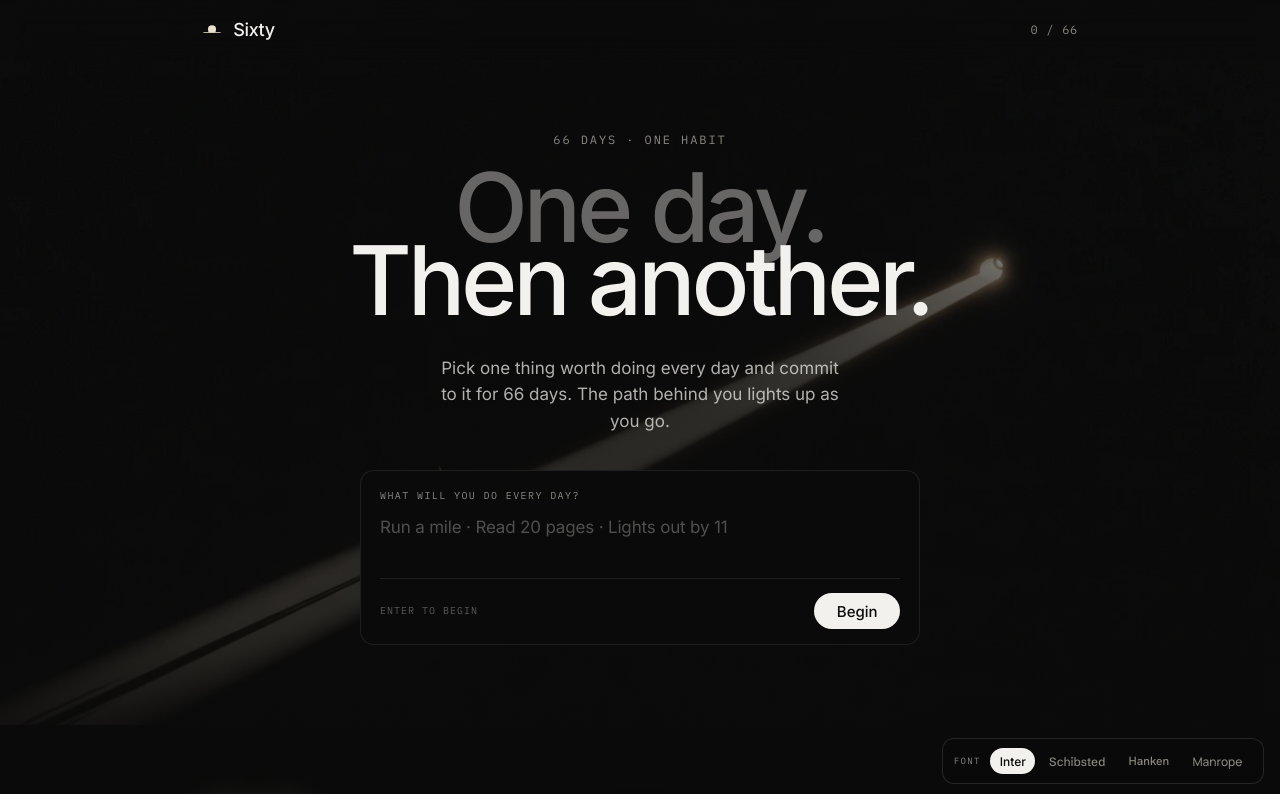
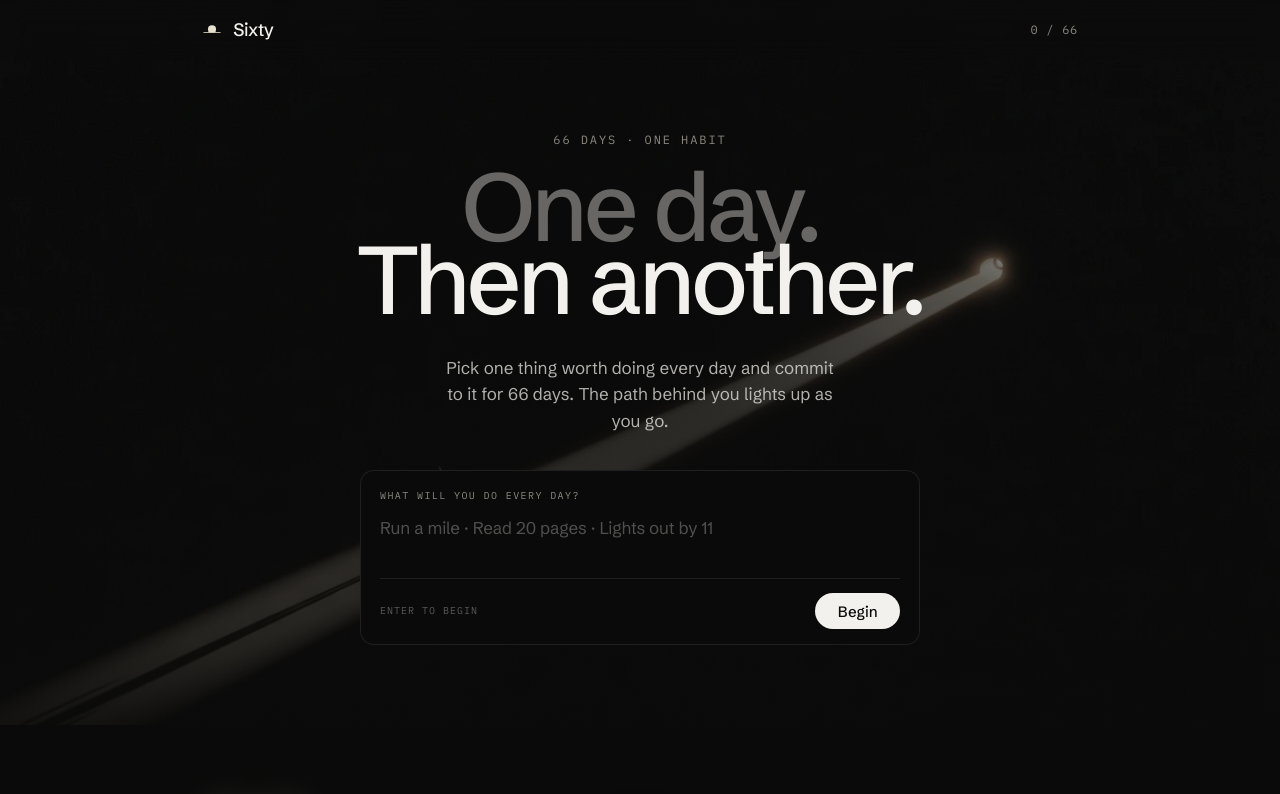
Before and after one commit to ansinko/habit-master, a plain HTML site: page index.html in a window 1280 px wide. Shown: the top 794 px of the page. Drawn offline with Linux system fonts and the light colour scheme.

Commit message:
design: Schibsted Grotesk ako font stránky, prepínač odstránený

```diff
--- a/app.js
+++ b/app.js
@@ -660,47 +660,9 @@
     }, full ? 2000 : 1150);
   }
 
-  /* ---------- font picker (temporary, for choosing the display face) ---------- */
-
-  function buildFontPicker() {
-    var FONTS = [
-      { key: 'Inter', label: 'Inter' },
-      { key: 'Schibsted Grotesk', label: 'Schibsted' },
-      { key: 'Hanken Grotesk', label: 'Hanken' },
-      { key: 'Manrope', label: 'Manrope' }
-    ];
-    var wrap = $('fontBtns');
-    if (!wrap) return;
-    var saved = '';
-    try { saved = localStorage.getItem('sixty:font') || ''; } catch (e) {}
-
-    function apply(key) {
-      document.documentElement.style.setProperty('--display-font', "'" + key + "'");
-      try { localStorage.setItem('sixty:font', key); } catch (e) {}
-      Array.prototype.forEach.call(wrap.children, function (b) {
-        var active = b.dataset.font === key;
-        b.style.background = active ? '#F3F1ED' : 'transparent';
-        b.style.color = active ? '#0A0A0A' : '#8B8880';
-      });
-    }
-
-    FONTS.forEach(function (f) {
-      var b = document.createElement('button');
-      b.type = 'button';
-      b.dataset.font = f.key;
-      b.textContent = f.label;
-      b.setAttribute('style', "font-family:'" + f.key + "',sans-serif;font-size:.75rem;font-weight:500;padding:.3rem .6rem;border-radius:999px;border:0;cursor:pointer;background:transparent;color:#8B8880;transition:background 160ms cubic-bezier(.32,.72,0,1),color 160ms cubic-bezier(.32,.72,0,1)");
-      b.addEventListener('click', function () { apply(f.key); });
-      wrap.appendChild(b);
-    });
-
-    apply(saved && FONTS.some(function (f) { return f.key === saved; }) ? saved : 'Inter');
-  }
-
   load();
   buildPaths();
   buildGrid();
   render();
   startIntro();
-  buildFontPicker();
 })();
--- a/index.html
+++ b/index.html
@@ -7,12 +7,11 @@
 <meta name="description" content="Pick one thing worth doing every day. Mark each one — the path lights up behind you.">
 <link rel="preconnect" href="https://fonts.googleapis.com">
 <link rel="preconnect" href="https://fonts.gstatic.com" crossorigin>
-<link href="https://fonts.googleapis.com/css2?family=Inter:wght@300;400;500;600&family=IBM+Plex+Mono:wght@400;500&family=Schibsted+Grotesk:wght@400;500;600;700&family=Hanken+Grotesk:wght@300;400;500;600;700&family=Manrope:wght@300;400;500;600;700&display=swap" rel="stylesheet">
+<link href="https://fonts.googleapis.com/css2?family=Schibsted+Grotesk:wght@400;500;600;700&family=IBM+Plex+Mono:wght@400;500&display=swap" rel="stylesheet">
 <style>
 *{box-sizing:border-box;margin:0;padding:0}
 html{-webkit-font-smoothing:antialiased;scroll-behavior:smooth}
-:root{--display-font:'Inter'}
-body{background:#0A0A0A;color:#F3F1ED;font-family:'Inter',system-ui,-apple-system,sans-serif;line-height:1.55}
+body{background:#0A0A0A;color:#F3F1ED;font-family:'Schibsted Grotesk',system-ui,-apple-system,sans-serif;line-height:1.55}
 a{color:#E8E0CE;text-decoration:none}
 a:hover{color:#F3F1ED}
 input::placeholder,textarea::placeholder{color:rgba(243,241,237,.30)}
@@ -110,7 +109,7 @@ body:not(.intro) .hero-pane.is-entering{animation:quietIn 440ms var(--ease) both
         <div id="milestone" hidden style="font-family:'IBM Plex Mono',ui-monospace,monospace;font-size:.75rem;letter-spacing:.14em;text-transform:uppercase;color:#E8E0CE;margin-bottom:1rem;animation:haloIn 2.6s ease both"></div>
 
         <div id="eyebrow" style="font-family:'IBM Plex Mono',ui-monospace,monospace;font-size:.75rem;letter-spacing:.16em;text-transform:uppercase;color:#8B8880"></div>
-        <h1 style="font-family:var(--display-font),system-ui,sans-serif;line-height:.88;letter-spacing:-.045em;font-weight:500;font-size:clamp(3rem,8.2vw,6rem);margin-top:1rem">
+        <h1 style="font-family:'Schibsted Grotesk',system-ui,sans-serif;line-height:.88;letter-spacing:-.045em;font-weight:500;font-size:clamp(3rem,8.2vw,6rem);margin-top:1rem">
           <span id="line1" style="display:block;color:rgba(243,241,237,.4)">One day.</span>
           <span id="line2" style="display:block;color:#F3F1ED;margin-top:-.12em">Then another.</span>
         </h1>
@@ -118,7 +117,7 @@ body:not(.intro) .hero-pane.is-entering{animation:quietIn 440ms var(--ease) both
         <div id="committed" class="hero-pane" hidden>
           <div style="margin-top:2.25rem;display:flex;flex-direction:column;align-items:center;gap:.6rem">
             <div style="display:inline-block;max-width:100%">
-              <span id="habitText" style="font-family:var(--display-font),system-ui,sans-serif;font-size:clamp(1.875rem,4.8vw,3rem);font-weight:600;color:#F0E5C9;letter-spacing:-.03em;line-height:1.1;text-wrap:balance;text-shadow:0 0 30px rgba(232,224,206,.40),0 0 80px rgba(232,224,206,.16)"></span>
+              <span id="habitText" style="font-family:'Schibsted Grotesk',system-ui,sans-serif;font-size:clamp(1.875rem,4.8vw,3rem);font-weight:600;color:#F0E5C9;letter-spacing:-.03em;line-height:1.1;text-wrap:balance;text-shadow:0 0 30px rgba(232,224,206,.40),0 0 80px rgba(232,224,206,.16)"></span>
               <div aria-hidden="true" style="position:relative;height:2px;background:rgba(243,241,237,.10);margin-top:.8rem;border-radius:1px">
                 <div id="habitPathFill" style="position:absolute;top:0;bottom:0;left:0;width:0%;border-radius:1px;background:linear-gradient(90deg,rgba(232,224,206,.36),#E8E0CE);box-shadow:0 0 12px 1px rgba(232,224,206,.42);transition:width 520ms cubic-bezier(.32,.72,0,1)"></div>
               </div>
@@ -127,8 +126,8 @@ body:not(.intro) .hero-pane.is-entering{animation:quietIn 440ms var(--ease) both
           </div>
           <p id="subCommitted" style="color:rgba(243,241,237,.72);font-size:1.0625rem;margin:1rem auto 0;max-width:34ch;text-wrap:pretty"></p>
           <div style="display:flex;gap:.75rem;flex-wrap:wrap;justify-content:center;margin-top:2rem">
-            <button id="btnMark" class="btn-primary" style="font-family:'Inter',sans-serif;font-size:.9375rem;font-weight:500;padding:.6rem 1.25rem;border-radius:999px;border:0;cursor:pointer;background:#F3F1ED;color:#0A0A0A;transition:background 160ms cubic-bezier(.32,.72,0,1),opacity 160ms cubic-bezier(.32,.72,0,1)"></button>
-            <button id="btnPlan" class="btn-ghost" style="font-family:'Inter',sans-serif;font-size:.9375rem;font-weight:500;padding:.6rem 1.25rem;border-radius:999px;border:0;cursor:pointer;background:transparent;color:#F3F1ED;box-shadow:inset 0 0 0 1px rgba(243,241,237,.22);transition:background 160ms cubic-bezier(.32,.72,0,1)"></button>
+            <button id="btnMark" class="btn-primary" style="font-family:'Schibsted Grotesk',sans-serif;font-size:.9375rem;font-weight:500;padding:.6rem 1.25rem;border-radius:999px;border:0;cursor:pointer;background:#F3F1ED;color:#0A0A0A;transition:background 160ms cubic-bezier(.32,.72,0,1),opacity 160ms cubic-bezier(.32,.72,0,1)"></button>
+            <button id="btnPlan" class="btn-ghost" style="font-family:'Schibsted Grotesk',sans-serif;font-size:.9375rem;font-weight:500;padding:.6rem 1.25rem;border-radius:999px;border:0;cursor:pointer;background:transparent;color:#F3F1ED;box-shadow:inset 0 0 0 1px rgba(243,241,237,.22);transition:background 160ms cubic-bezier(.32,.72,0,1)"></button>
           </div>
         </div>
 
@@ -136,10 +135,10 @@ body:not(.intro) .hero-pane.is-entering{animation:quietIn 440ms var(--ease) both
           <p id="subOnboard" style="color:rgba(243,241,237,.72);font-size:1.0625rem;margin:2rem auto 0;max-width:38ch;text-wrap:pretty"></p>
           <div style="max-width:560px;margin:2.25rem auto 0;text-align:left;background:#0A0A0A;border-radius:14px;box-shadow:inset 0 0 0 1px rgba(243,241,237,.09);padding:1.125rem 1.25rem 1rem">
             <div id="composerLabel" style="font-family:'IBM Plex Mono',ui-monospace,monospace;font-size:.625rem;letter-spacing:.14em;text-transform:uppercase;color:#8B8880;margin-bottom:.75rem"></div>
-            <textarea id="habitInput" rows="2" placeholder="Run a mile · Read 20 pages · Lights out by 11" aria-label="Your daily habit" style="width:100%;min-height:3.4rem;background:transparent;border:0;outline:none;resize:none;color:#F3F1ED;font-family:'Inter',sans-serif;font-size:1.0625rem;line-height:1.5;letter-spacing:-.01em;display:block"></textarea>
+            <textarea id="habitInput" rows="2" placeholder="Run a mile · Read 20 pages · Lights out by 11" aria-label="Your daily habit" style="width:100%;min-height:3.4rem;background:transparent;border:0;outline:none;resize:none;color:#F3F1ED;font-family:'Schibsted Grotesk',sans-serif;font-size:1.0625rem;line-height:1.5;letter-spacing:-.01em;display:block"></textarea>
             <div style="display:flex;align-items:center;justify-content:space-between;gap:1rem;margin-top:.5rem;padding-top:.875rem;border-top:1px solid rgba(243,241,237,.09)">
               <span id="composerHint" style="font-family:'IBM Plex Mono',ui-monospace,monospace;font-size:.625rem;letter-spacing:.1em;text-transform:uppercase;color:rgba(243,241,237,.34)"></span>
-              <button id="btnBegin" class="btn-primary" style="font-family:'Inter',sans-serif;font-size:.9375rem;font-weight:500;padding:.55rem 1.4rem;border-radius:999px;border:0;cursor:pointer;background:#F3F1ED;color:#0A0A0A;transition:background 160ms cubic-bezier(.32,.72,0,1)"></button>
+              <button id="btnBegin" class="btn-primary" style="font-family:'Schibsted Grotesk',sans-serif;font-size:.9375rem;font-weight:500;padding:.55rem 1.4rem;border-radius:999px;border:0;cursor:pointer;background:#F3F1ED;color:#0A0A0A;transition:background 160ms cubic-bezier(.32,.72,0,1)"></button>
             </div>
           </div>
         </div>
@@ -202,7 +201,7 @@ body:not(.intro) .hero-pane.is-entering{animation:quietIn 440ms var(--ease) both
   <img src="assets/divider-horizon.webp" alt="" style="position:absolute;inset:0;width:100%;height:100%;object-fit:cover;filter:sepia(.22) saturate(1.15) hue-rotate(-6deg) brightness(1.02)">
   <div style="position:absolute;inset:0;background:radial-gradient(ellipse 62% 78% at 50% 52%,rgba(10,10,10,.82) 0%,rgba(10,10,10,.5) 58%,rgba(10,10,10,.28) 100%)"></div>
   <figure style="position:relative;z-index:2;max-width:940px;margin:0 auto;padding:7.5rem 2rem;text-align:center">
-    <blockquote style="margin:0 auto;max-width:30ch;font-family:var(--display-font),system-ui,sans-serif;font-size:clamp(1.5rem,3.4vw,2.25rem);font-weight:300;line-height:1.3;letter-spacing:-.015em;color:#F3F1ED;text-wrap:balance">
+    <blockquote style="margin:0 auto;max-width:30ch;font-family:'Schibsted Grotesk',system-ui,sans-serif;font-size:clamp(1.5rem,3.4vw,2.25rem);font-weight:400;line-height:1.3;letter-spacing:-.015em;color:#F3F1ED;text-wrap:balance">
       “What is the <span style="font-weight:500;color:#E8E0CE">ONE Thing</span> I can do such that by doing it, everything else will be easier or unnecessary?”
     </blockquote>
     <figcaption style="font-family:'IBM Plex Mono',ui-monospace,monospace;font-size:.6875rem;letter-spacing:.14em;text-transform:uppercase;color:#8B8880;margin-top:1.75rem">Gary Keller · The ONE Thing</figcaption>
@@ -212,12 +211,12 @@ body:not(.intro) .hero-pane.is-entering{animation:quietIn 440ms var(--ease) both
 
 <div style="max-width:940px;margin:0 auto;padding:0 2rem">
   <section id="finish" hidden style="text-align:center;padding:4rem 1rem 2rem;border-top:1px solid rgba(243,241,237,.09);animation:riseIn 600ms ease both">
-    <h2 style="font-family:var(--display-font),system-ui,sans-serif;line-height:.88;letter-spacing:-.045em;font-weight:500;font-size:clamp(2.5rem,6.8vw,5rem)">
+    <h2 style="font-family:'Schibsted Grotesk',system-ui,sans-serif;line-height:.88;letter-spacing:-.045em;font-weight:500;font-size:clamp(2.5rem,6.8vw,5rem)">
       <span id="finishA" style="display:block;color:rgba(243,241,237,.4)"></span>
       <span style="display:block;color:#F3F1ED;margin-top:-.1em;text-shadow:0 0 46px rgba(232,224,206,.35)">Done.</span>
     </h2>
     <p id="finishLine" style="color:rgba(243,241,237,.72);margin-top:1.5rem;font-size:1.0625rem"></p>
-    <button class="btn-primary btn-reset-action" style="font-family:'Inter',sans-serif;font-size:.9375rem;font-weight:500;padding:.65rem 1.4rem;border-radius:999px;border:0;cursor:pointer;background:#F3F1ED;color:#0A0A0A;margin-top:1.75rem;transition:background 160ms cubic-bezier(.32,.72,0,1)">Start another</button>
+    <button class="btn-primary btn-reset-action" style="font-family:'Schibsted Grotesk',sans-serif;font-size:.9375rem;font-weight:500;padding:.65rem 1.4rem;border-radius:999px;border:0;cursor:pointer;background:#F3F1ED;color:#0A0A0A;margin-top:1.75rem;transition:background 160ms cubic-bezier(.32,.72,0,1)">Start another</button>
   </section>
 
   <footer style="display:flex;justify-content:space-between;align-items:center;flex-wrap:wrap;gap:1rem;border-top:1px solid rgba(243,241,237,.09);margin-top:4rem;padding:2rem 0 4rem">
@@ -229,7 +228,7 @@ body:not(.intro) .hero-pane.is-entering{animation:quietIn 440ms var(--ease) both
 <div id="quoteVeil" hidden role="dialog" aria-modal="true" aria-label="Quote of the day" tabindex="-1" style="position:fixed;inset:0;z-index:90;background:rgba(10,10,10,.93);backdrop-filter:blur(10px);-webkit-backdrop-filter:blur(10px);display:flex;align-items:center;justify-content:center;padding:2rem;cursor:pointer;opacity:0;transition:opacity 340ms cubic-bezier(.32,.72,0,1)">
   <figure style="max-width:640px;text-align:center;margin:0">
     <div id="qDay" style="font-family:'IBM Plex Mono',ui-monospace,monospace;font-size:.6875rem;letter-spacing:.16em;text-transform:uppercase;color:#8B8880"></div>
-    <blockquote id="qText" style="margin:1.75rem auto 0;max-width:32ch;font-family:var(--display-font),system-ui,sans-serif;font-size:clamp(1.375rem,3vw,2rem);font-weight:300;line-height:1.32;letter-spacing:-.015em;color:#F3F1ED;text-wrap:balance"></blockquote>
+    <blockquote id="qText" style="margin:1.75rem auto 0;max-width:32ch;font-family:'Schibsted Grotesk',system-ui,sans-serif;font-size:clamp(1.375rem,3vw,2rem);font-weight:400;line-height:1.32;letter-spacing:-.015em;color:#F3F1ED;text-wrap:balance"></blockquote>
     <figcaption id="qAttr" style="font-family:'IBM Plex Mono',ui-monospace,monospace;font-size:.6875rem;letter-spacing:.14em;text-transform:uppercase;color:#8B8880;margin-top:1.5rem"></figcaption>
     <div id="qNote" hidden style="font-size:.9375rem;color:#E8E0CE;margin-top:2rem"></div>
     <div style="display:flex;justify-content:center;gap:2rem;margin-top:2.5rem;align-items:center">
@@ -239,11 +238,6 @@ body:not(.intro) .hero-pane.is-entering{animation:quietIn 440ms var(--ease) both
   </figure>
 </div>
 
-<div id="fontPicker" style="position:fixed;right:1rem;bottom:1rem;z-index:80;background:rgba(10,10,10,.88);backdrop-filter:blur(10px);-webkit-backdrop-filter:blur(10px);border-radius:12px;box-shadow:inset 0 0 0 1px rgba(243,241,237,.12);padding:.6rem .75rem;display:flex;align-items:center;gap:.6rem">
-  <span style="font-family:'IBM Plex Mono',ui-monospace,monospace;font-size:.5625rem;letter-spacing:.14em;text-transform:uppercase;color:#8B8880">Font</span>
-  <div id="fontBtns" style="display:flex;gap:.25rem"></div>
-</div>
-
 <div id="toast" role="status" aria-live="polite" style="position:fixed;left:50%;bottom:2rem;transform:translate(-50%,calc(100% + 3rem));background:#F3F1ED;color:#0A0A0A;font-size:.875rem;font-weight:500;padding:.5rem 1.125rem;border-radius:999px;z-index:100;transition:transform 260ms cubic-bezier(.32,.72,0,1);pointer-events:none;box-shadow:0 8px 30px rgba(0,0,0,.5)"></div>
 
 <script src="quotes.js"></script>
```
